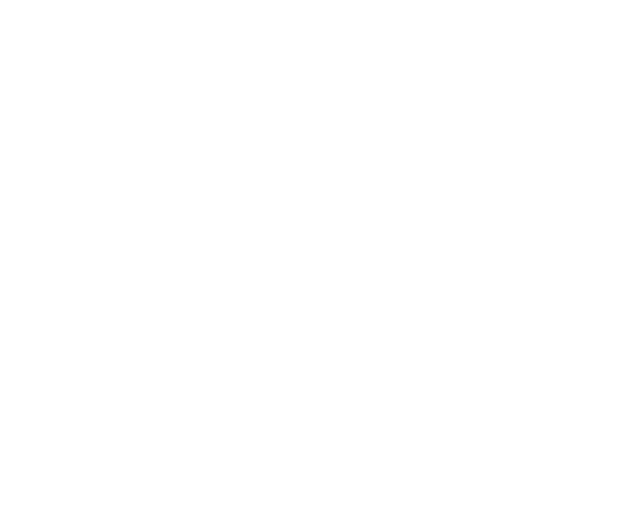
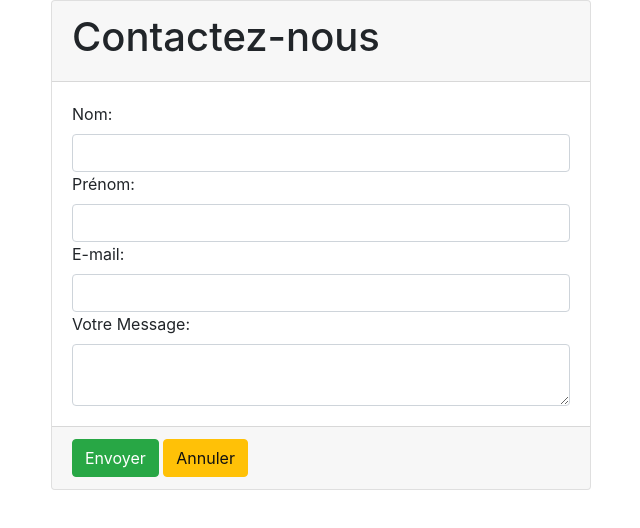
Before and after one commit to omaymapro/contact, a plain HTML site: page index.html in a window 1280 px wide. Shown: the whole page, without its empty margins (224-864 px from the left). Drawn offline with Linux system fonts and the light colour scheme.

Commit message:
add form

```diff
--- /dev/null
+++ b/css/style.css
@@ -0,0 +1,5 @@
+#contact-card {
+    width: 100%;
+    padding: 25vh 10px auto 10px;
+
+}
--- a/index.html
+++ b/index.html
@@ -2,9 +2,41 @@
 <html lang="en">
 <head>
     <meta charset="UTF-8">
-    <title>Contacter nous</title>
+    <meta name="viewport" content="width=device-width,initial-scale=1, shrink-to-fit=no">
+    <title>Contactez nous</title>
+    <link type="text/css" href="css/bootstrap.min.css" rel="stylesheet"> <!--integration bootstrap-->
+    <link type="text/css" href="css/style.css" rel="stylesheet">
+
 </head>
 <body>
-
+<div class="container">
+    <div class="row">
+        <div id="contact-card" class="col-xs-12 col-sm-10 col-md-8 col-lg-6 offset-sm-1 offset-md-2 offset-ld-3">
+            <div class="card">
+                <form class="form" action="" method="post">
+                    <div class="card-header">
+                        <h1 class="h1">Contactez-nous</h1>
+                    </div>
+                    <div class="card-body">
+                        <fieldset> <!--regrouppement des inputs-->
+                            <label for="nom" class="">Nom:</label>
+                            <input class="form-control" id="nom" name="nom" type="text"/>
+                            <label for="prenom" class="">Prénom:</label>
+                            <input class="form-control" id="prenom" name="prenom" type="text"/>
+                            <label for="email" class="">E-mail:</label>
+                            <input class="form-control" id="email" name="email" type="email"/>
+                            <label for="message">Votre Message:</label>
+                            <textarea class="form-control" id="message" name="message"></textarea>
+                        </fieldset>
+                    </div>
+                    <div class="card-footer">
+                        <button type="submit" class="btn btn-success">Envoyer</button>
+                        <button type="reset" class="btn btn-warning">Annuler</button>
+                    </div>
+                </form>
+            </div>
+        </div>
+    </div>
+</div>
 </body>
 </html>
```
